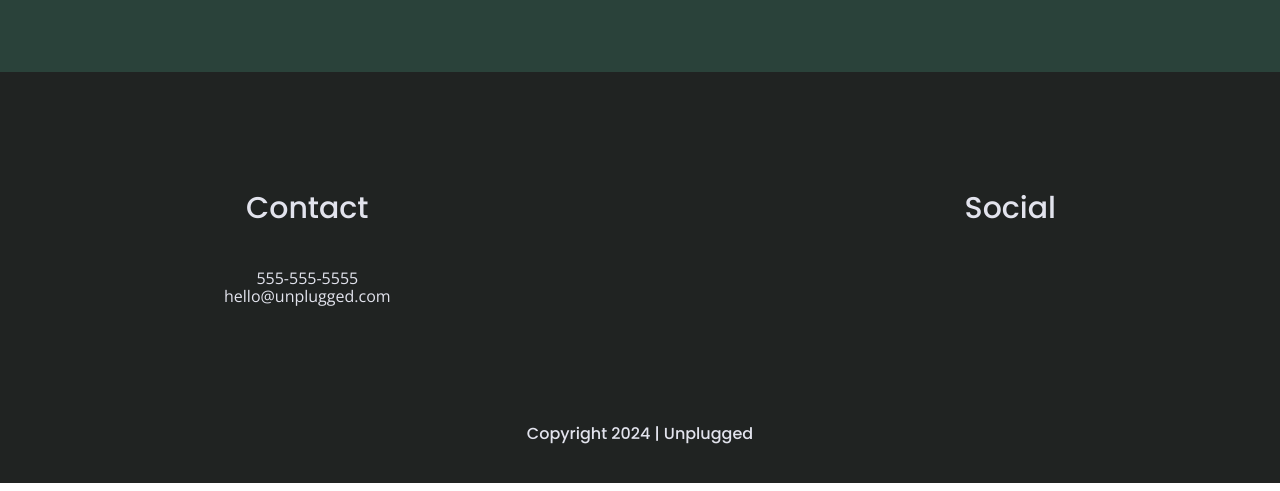
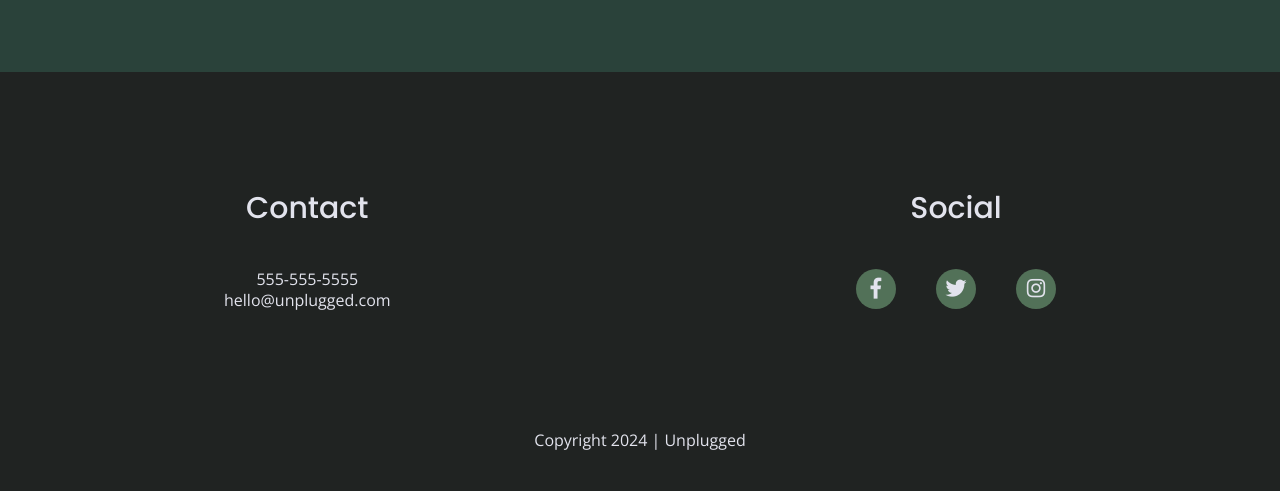
Before and after one commit to ctay1or/unplugged, a website: page index.html in a window 1280 px wide. Shown: the part 2618-3109 px from the top of the page. Drawn offline with nearby package versions, Linux system fonts and the light colour scheme.

Commit message:
Added social icons in footer

```diff
--- a/css/main.css
+++ b/css/main.css
@@ -117,6 +117,7 @@ body {
  font-size: 1em;
  color: #e2e3ed;
  text-align: left;
+ background-color: #202322;
 }
 
 ul,
@@ -240,17 +241,25 @@ footer .social-icons {
   display: flex;
   justify-content: space-around;
   align-items: center;
-  background-color: #527158;
 }
 
 footer .social-icons p {
   display: flex;
   justify-content: center;
   align-items: center;
+  background-color: #527158;
+  border-radius: 50%;
+  width: 40px;
+  height: 40px;
 }
 
+footer .social-icons p i {
+  font-size: 1.3125em;
+}
+
+
 footer .copyright {
-  margin: 20px 0;
+  margin-top: 75px;
 }
 
 /* -------------------- Mobile Styles -------------------- */
@@ -635,8 +644,6 @@ aside .content-wrapper .form-description {
 
 
 /* Reviews */
-
-
 .reviews h2 {
   width: 80%;
 }
@@ -663,11 +670,6 @@ aside .content-wrapper .form-description {
 
 
 /* Footer */
-
-footer {
-
-}
-
 footer .content-wrapper {
   width: 65%;
   margin-bottom: 20px;
@@ -675,8 +677,7 @@ footer .content-wrapper {
 }
 
 footer p {
-  line-height: 18px;
-
+  line-height: 1.285;
 }
 
 .footer-content {
@@ -692,16 +693,14 @@ footer .social {
   margin-top: 0;
 }
 
-
-/* Copyright */
-.copyright {
-  width: 100%;
+footer .social-icons {
+  width: 12.5em;
+  justify-content: space-between;
 }
 
-.copyright p {
-
-  font-weight: 500;
-  font-family: 'Poppins', sans-serif;
+footer .copyright {
+  width: 100%;
+  margin: 20px 0;
 }
 
 
--- a/index.html
+++ b/index.html
@@ -19,10 +19,18 @@
     <link rel="stylesheet" href="css/main.css" />
 
     <!-- FontAwesome CDN version 5.5 -->
-    <link rel="stylesheet" href="https://use.fontawesome.com/releases/v5.5.0/css/all.css" integrity="sha384-B4dIYHKNBt8Bc12p+WXckhzcICo0wtJAoU8YZTY5qE0Id1GSseTk6S+L3BlXeVIU" crossorigin="anonymous">
+    <link
+      rel="stylesheet"
+      href="https://use.fontawesome.com/releases/v5.5.0/css/all.css"
+      integrity="sha384-B4dIYHKNBt8Bc12p+WXckhzcICo0wtJAoU8YZTY5qE0Id1GSseTk6S+L3BlXeVIU"
+      crossorigin="anonymous"
+    />
 
     <!-- Google Fonts -->
-    <link href="https://fonts.googleapis.com/css?family=Open+Sans:400,700|Poppins:500,700" rel="stylesheet">
+    <link
+      href="https://fonts.googleapis.com/css?family=Open+Sans:400,700|Poppins:500,700"
+      rel="stylesheet"
+    />
 
     <meta name="theme-color" content="#fafafa" />
   </head>
@@ -31,15 +39,17 @@
     <header>
       <div class="content-wrapper">
         <figure>
-          <a href="#">
-            <img src="img/unpluggedlogo.png" alt="unplugged logo"/>
+          <a href="index.html">
+            <img src="img/unpluggedlogo.png" alt="unplugged logo" />
           </a>
         </figure>
         <div class="header-divider"></div>
         <nav>
           <ul>
             <li>
-              <a href="about/index.html" target="_blank" rel="noopener">About</a>
+              <a href="about/index.html" target="_blank" rel="noopener"
+                >About</a
+              >
             </li>
             <li>
               <a href="faq/index.html" target="_blank" rel="noopener">FAQ</a>
@@ -130,17 +140,20 @@
           <article>
             <figure>
               <a href="#">
-                <img src="img/unplugged-retreat-lacrue.jpg" alt="Team of people">
+                <img
+                  src="img/unplugged-retreat-lacrue.jpg"
+                  alt="Team of people"
+                />
               </a>
             </figure>
             <div>
-              <h3>LaCrue Bottling Co.<br>October 2018</h3>
+              <h3>LaCrue Bottling Co.<br />October 2018</h3>
               <p>
                 Lorem ipsum dolor sit amet, consectetur adipiscing elit, sed do
                 eiusmod tempor incididunt ut labore et dolore magna aliqua. Ut
                 enim ad minim veniam, quis nostrud exercitation ullamco laboris
-                nisi ut aliquip ex ea commodo consequat. Duis aute irure dolor in
-                reprehenderit in voluptate velit esse cillum dolore eu fugiat
+                nisi ut aliquip ex ea commodo consequat. Duis aute irure dolor
+                in reprehenderit in voluptate velit esse cillum dolore eu fugiat
                 nulla pariatur.
               </p>
             </div>
@@ -164,9 +177,21 @@
           <div class="social">
             <h4>Social</h4>
             <div class="social-icons">
-              <p><a href="#"></a></p>
-              <p><a href="#"></a></p>
-              <p><a href="#"></a></p>
+              <p>
+                <a href="https://www.facebook.com" target="_blank"
+                  ><i class="fab fa-facebook-f"></i
+                ></a>
+              </p>
+              <p>
+                <a href="https://www.twitter.com" target="_blank"
+                  ><i class="fab fa-twitter"></i
+                ></a>
+              </p>
+              <p>
+                <a href="https://www.instagram.com" target="_blank"
+                  ><i class="fab fa-instagram"></i
+                ></a>
+              </p>
             </div>
           </div>
           <div class="copyright">
@@ -175,7 +200,6 @@
         </div>
       </div>
     </footer>
-
 
     <script src="js/vendor/modernizr-3.11.2.min.js"></script>
     <script src="js/plugins.js"></script>
```
Also changed, not shown: about/index.html (+15 -3 lines), faq/index.html (+15 -3 lines).
